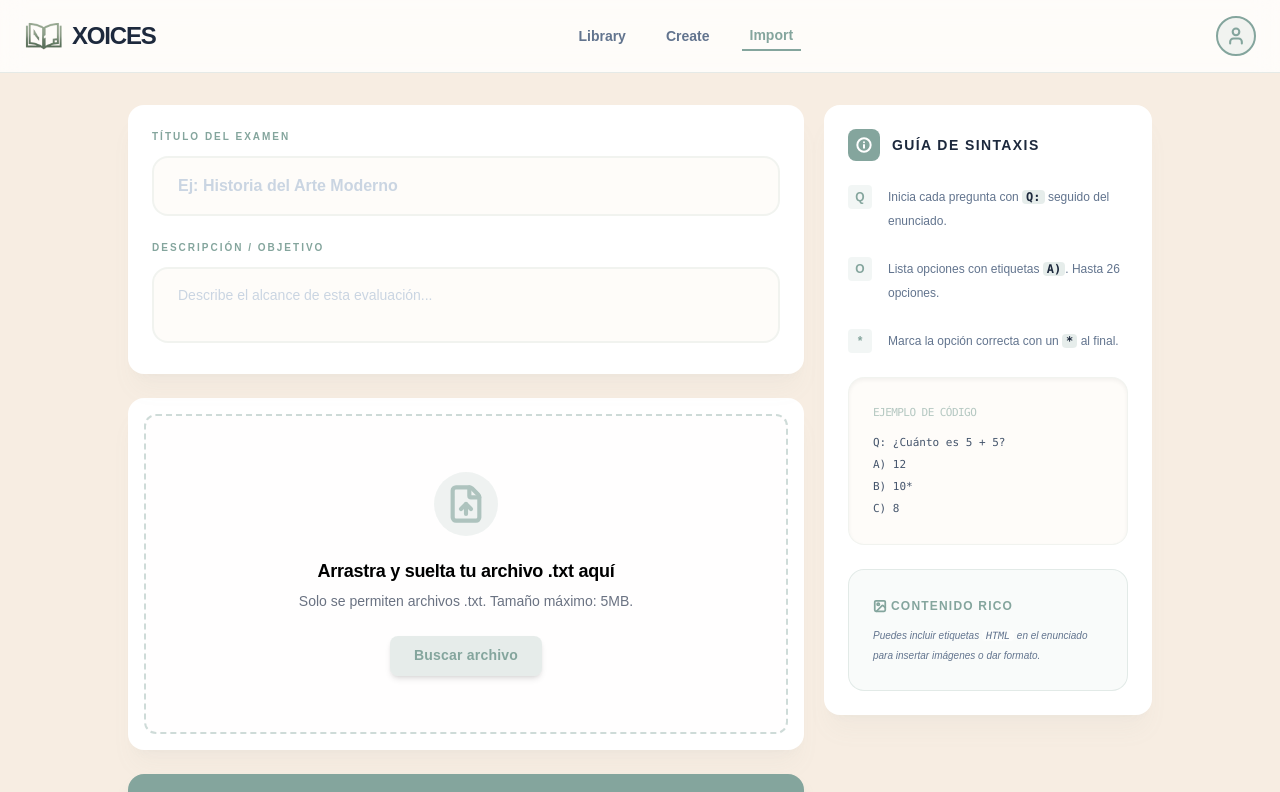
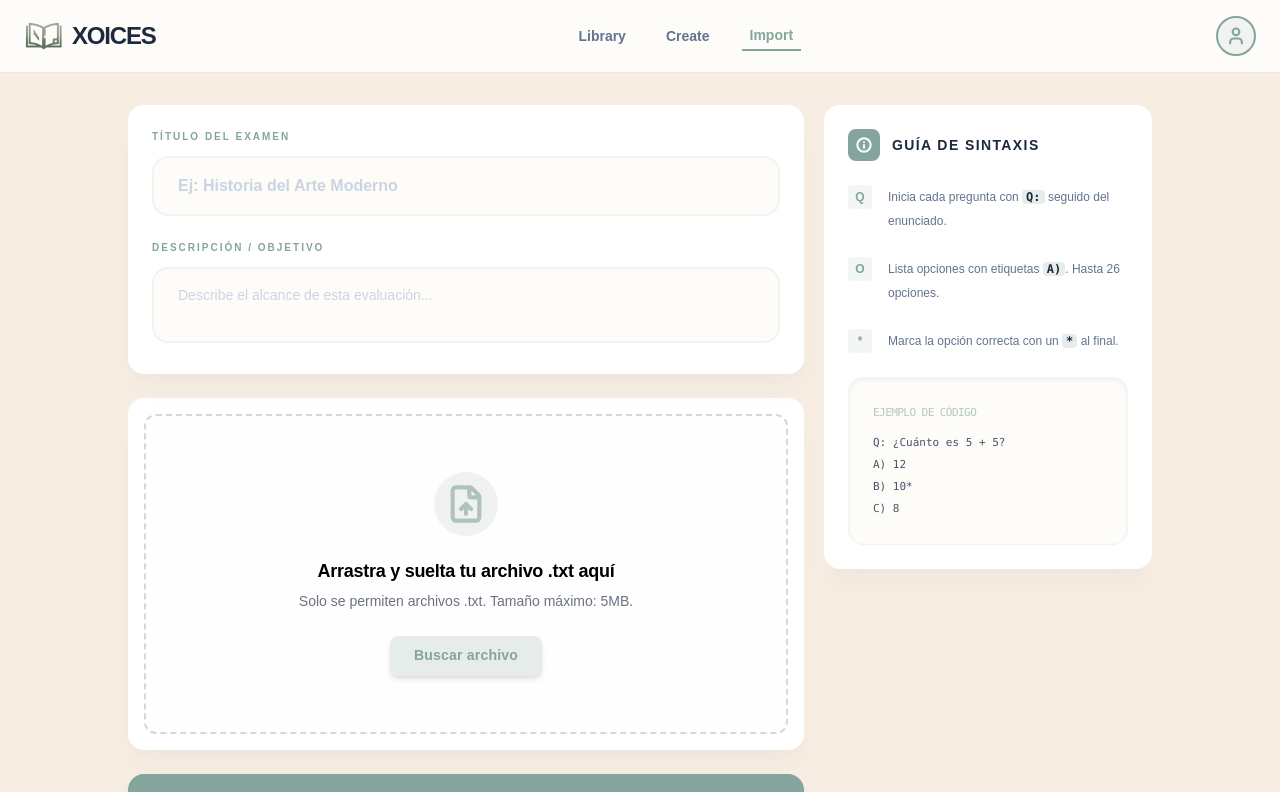
Before and after one commit to franjon11/xoices, a React (Vite) app: page /import in a window 1280 px wide. Shown: the top 792 px of the page. Built offline with nearby package versions, Linux system fonts and the light colour scheme.

Commit message:
quitado info en importer para agregar img, queda como TODO

```diff
--- a/src/pages/QuizImporter.tsx
+++ b/src/pages/QuizImporter.tsx
@@ -2,7 +2,7 @@ import { useRef } from "react";
 import { useQuizStore } from "../store/useQuizStore";
 import { parseQuizTxt } from "../helpers/parser";
 import { useNavigate } from "react-router";
-import { ImageIcon, Info, Terminal } from "lucide-react";
+import { Info, Terminal } from "lucide-react";
 import Button from "../components/ui/Button";
 import FileDropZone from "../components/ui/FileUpload/FileDropZone";
 import QuizInfo from "../components/quiz/Details/QuizInfo";
@@ -94,7 +94,8 @@ const QuizImporter = () => {
                 C) 8
               </div>
 
-              <div className="bg-sage/5 p-6 rounded-2xl border border-sage/20">
+              {/* TODO: Implementar imagenes */}
+              {/* <div className="bg-sage/5 p-6 rounded-2xl border border-sage/20">
                 <p className="font-black text-sage uppercase tracking-widest mb-2 flex items-center gap-1">
                   <ImageIcon size={14} strokeWidth={3} />
                   Contenido Rico
@@ -102,7 +103,7 @@ const QuizImporter = () => {
                 <p className="italic text-[10px]">
                   Puedes incluir etiquetas <code className="bg-white/50 px-1 rounded">HTML</code> en el enunciado para insertar imágenes o dar formato.
                 </p>
-              </div>
+              </div> */}
             </div>
           </SectionContainer>
         </aside>
```
